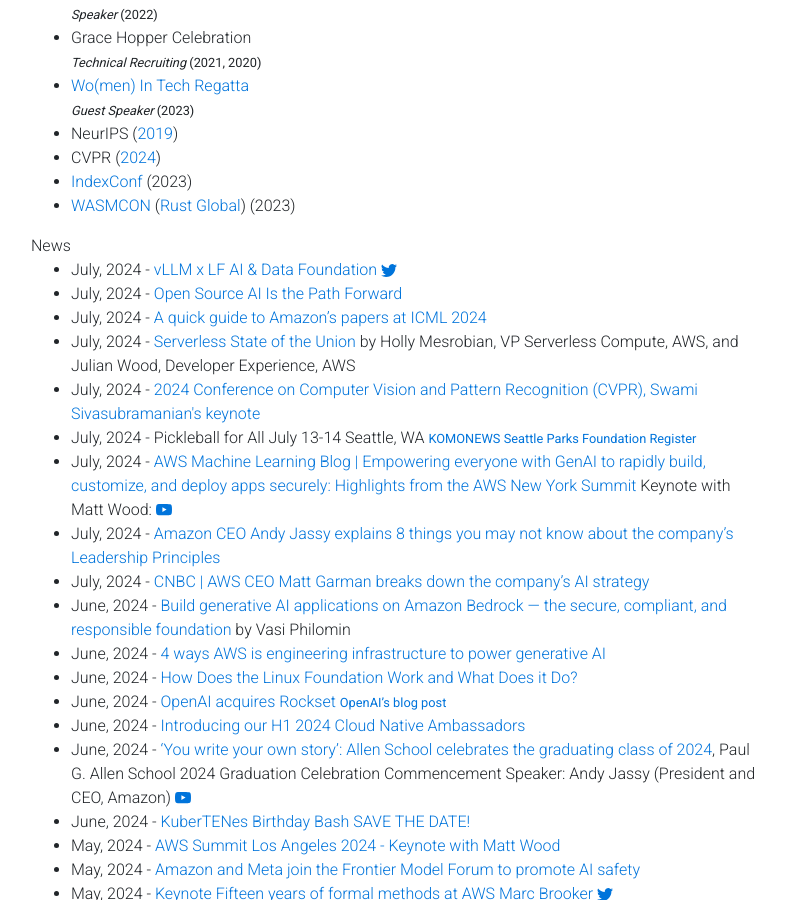
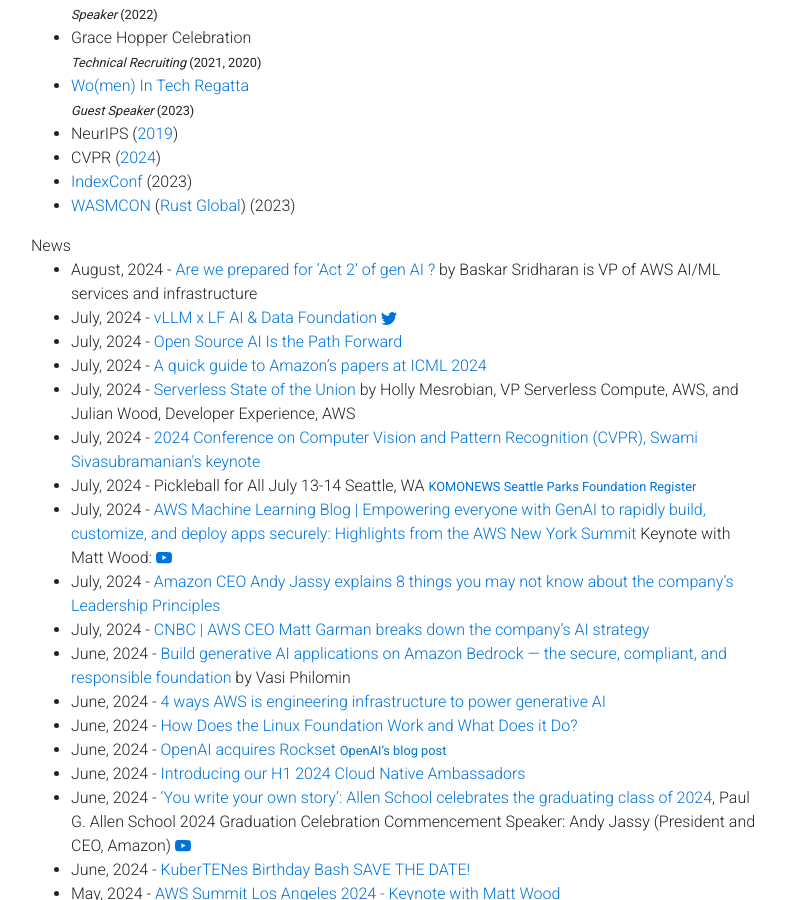
Before and after one commit to gfw001/gfw001.github.io, a Jekyll site: the page portfolio.html, which Jekyll copies as it is, in a window 1280 px wide and 900 px high, scrolled down 1568 px. Shown: the whole window, without its empty margins (54-839 px from the left). Built offline with Jekyll 4.4.1, drawn with Linux system fonts in a browser that asks for light colours; nearby versions of some CDN libraries; a style sheet for code colours, icons or effects is not loaded.

Commit message:
Update portfolio.html

```diff
--- a/portfolio.html
+++ b/portfolio.html
@@ -309,6 +309,9 @@
 
       News
 	<ul>
+	<li>
+	       August, 2024 - <a href="https://venturebeat.com/ai/act-2-in-gen-ai-lets-get-ready-now/">Are we prepared for ‘Act 2’ of gen AI ?</a> by Baskar Sridharan is VP of AWS AI/ML services and infrastructure
+	</li>
 	<li>
 	       July, 2024 - <a href="https://blog.vllm.ai/2024/07/25/lfai-perf.html">vLLM x LF AI & Data Foundation</a> <a href="https://x.com/vllm_project/status/1816600052397408370" title="Twitter">
                 <svg xmlns="http://www.w3.org/2000/svg" width="16" height="16" fill="currentColor" class="bi bi-twitter" viewBox="0 0 16 16">
```
